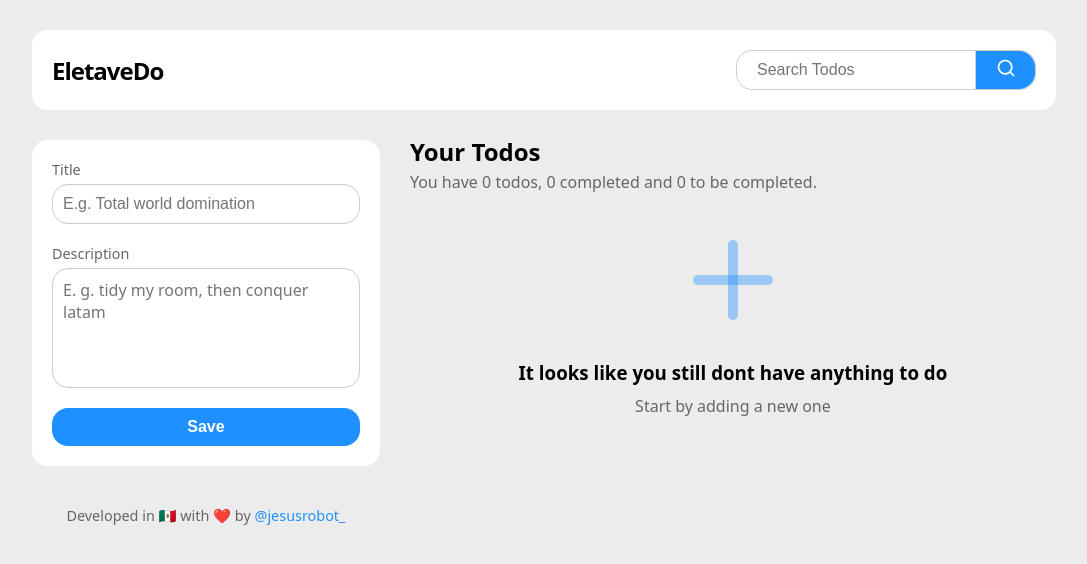
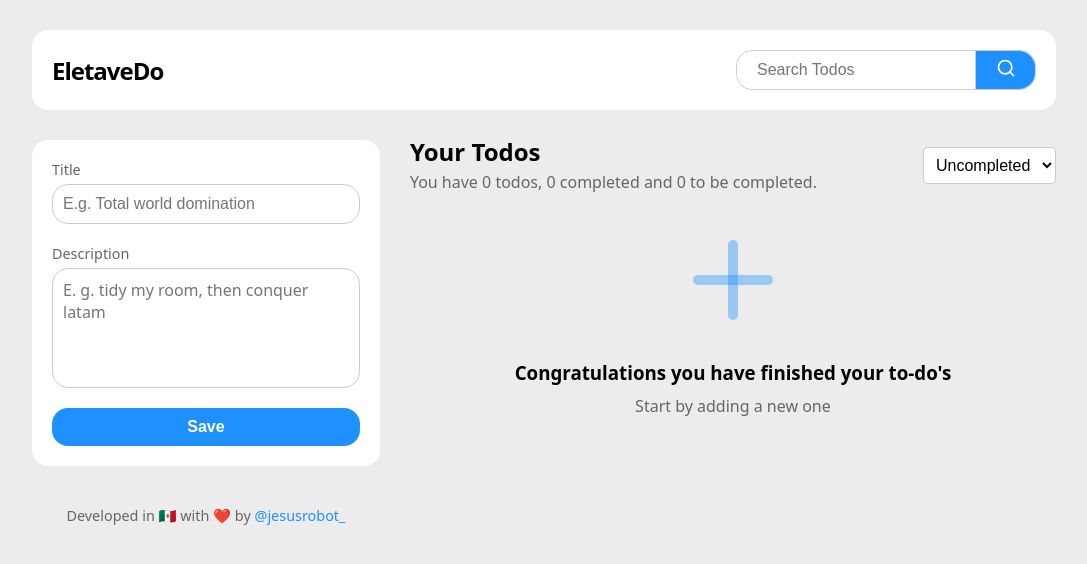
Before and after one commit to jesusrobot0/Elevate-Do, a React (Vite) app: page / in a window 1280 px wide. Shown: the top 564 px of the page, without its empty margins (96-1183 px from the left). Built offline with nearby package versions, Linux system fonts and the light colour scheme.

Commit message:
Add filtering feature

```diff
--- a/src/components/todo-item/TodoItem.jsx
+++ b/src/components/todo-item/TodoItem.jsx
@@ -7,13 +7,14 @@ export function TodoItem({
   id,
   date,
   title,
+  status,
   description,
   onDeleteTodo,
   onUpdateTodo,
   onCompleteTodo,
 }) {
   const [isOpen, setIsOpen] = useState(false)
-  const [isChecked, setIsChecked] = useState(false)
+  const [isChecked, setIsChecked] = useState(status)
   const formattedDate = new Date(date).toLocaleDateString()
 
   const handleAction = (action) => {
@@ -86,6 +87,7 @@ TodoItem.propTypes = {
   id: PropTypes.string.isRequired,
   date: PropTypes.string.isRequired,
   title: PropTypes.string.isRequired,
+  status: PropTypes.bool.isRequired,
   description: PropTypes.string.isRequired,
   onDeleteTodo: PropTypes.func.isRequired,
   onUpdateTodo: PropTypes.func.isRequired,
--- a/src/components/todo-list/TodoList.jsx
+++ b/src/components/todo-list/TodoList.jsx
@@ -1,3 +1,4 @@
+import { useState } from 'react'
 import PropTypes from 'prop-types'
 import { TodoSummary, TodoItem, Placeholder } from '../'
 import styles from './todo-list.module.css'
@@ -10,19 +11,35 @@ export function TodoList({
   onUpdateTodo,
   onCompleteTodo,
 }) {
+  const [selectedOption, setSelectedOption] = useState('uncompleted') // Estado para almacenar el valor seleccionado
+
+  const handleSelectChange = (event) => {
+    setSelectedOption(event.target.value) // Actualiza el estado con el valor seleccionado
+  }
   const todosUnCompleted = todos.filter((todo) => todo.status === false)
+  const todosCompleted = todos.filter((todo) => todo.status === true)
   const searchResultsUnCompleted = searchResults.filter(
     (todo) => todo.status === false
   )
 
+  const todoList =
+    selectedOption === 'uncompleted' ? todosUnCompleted : todosCompleted
+
   return (
     <div className={styles['todo-list']}>
-      <TodoSummary todos={todos} />
+      <div className={styles['todo-list__header']}>
+        <TodoSummary todos={todos} />
+        <select value={selectedOption} onChange={handleSelectChange}>
+          <option value="uncompleted">Uncompleted</option>
+          <option value="completed">Completed</option>
+        </select>
+      </div>
+
       {searchQuery === '' ? (
         <>
-          {todosUnCompleted.length !== 0 ? (
+          {todoList.length !== 0 ? (
             <>
-              {todosUnCompleted.map((todo) => (
+              {todoList.map((todo) => (
                 <TodoItem
                   key={todo.id}
                   {...todo}
@@ -35,7 +52,11 @@ export function TodoList({
           ) : (
             <Placeholder
               type="todos"
-              title="It looks like you still dont have anything to do"
+              title={
+                selectedOption === 'uncompleted'
+                  ? "Congratulations you have finished your to-do's"
+                  : "It looks like you still don't have anything to do"
+              }
               description="Start by adding a new one"
             />
           )}
--- a/src/components/todo-list/todo-list.module.css
+++ b/src/components/todo-list/todo-list.module.css
@@ -3,3 +3,19 @@
   flex-direction: column;
   gap: var(--big-space);
 }
+
+.todo-list__header {
+  display: flex;
+  justify-content: space-between;
+  align-items: center;
+}
+
+.todo-list select {
+  padding: 8px;
+  font-size: 16px;
+  border: 1px solid #ccc;
+  border-radius: 4px;
+  outline: none;
+  cursor: pointer;
+  background-color: #fff;
+}
```
